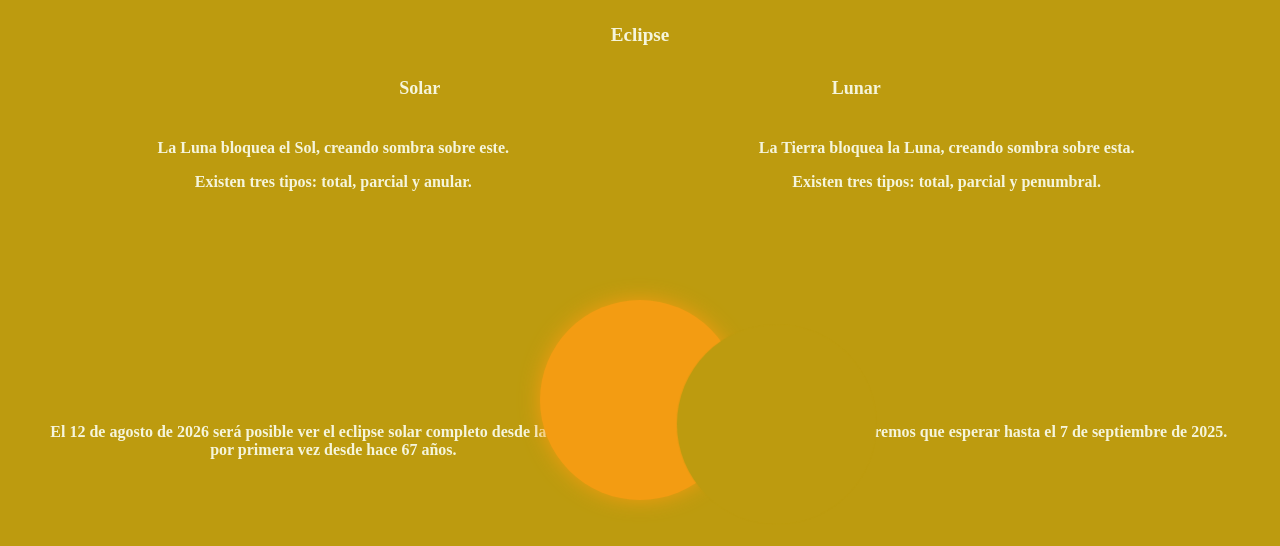
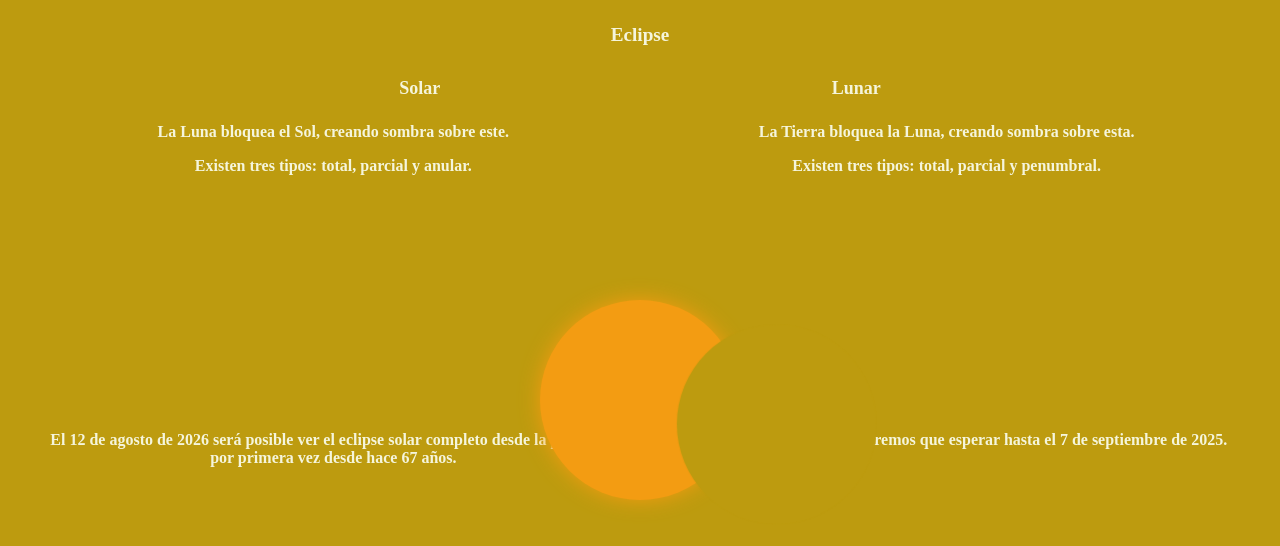
Before and after one commit to sanguino09/AstroMery, a plain HTML site: page eclipse.html in a window 1280 px wide. Drawn offline with Linux system fonts and the light colour scheme.

Commit message:
Add files via upload

```diff
--- a/eclipse.html
+++ b/eclipse.html
@@ -14,7 +14,7 @@
         <div>Solar</div>
         <div>Lunar</div>
     </div>
-    <div style="display: flex;justify-content: space-evenly; margin-top: 5vh; font-weight: bolder; color: beige; font-size: medium;">
+    <div style="display: flex;justify-content: space-evenly; margin-top: 3vh; font-weight: bolder; color: beige; font-size: medium;">
         <div style="width: 45vw; text-align: center;">La Luna bloquea el Sol, creando sombra sobre este.
             <p>Existen tres tipos: total, parcial y anular.</p></div>
         <div style="width: 45vw; text-align: center;">La Tierra bloquea la Luna, creando sombra sobre esta.
@@ -22,7 +22,7 @@
     </div>
     <div class="sun"></div>
     <div class="moon"></div>
-    <div style="display: flex;justify-content: space-evenly; margin-top: 27vh; font-weight: bolder; color: beige; font-size: medium;">
+    <div style="display: flex;justify-content: space-evenly; margin-top: 30vh; font-weight: bolder; color: beige; font-size: medium;">
         <div style="width: 45vw; text-align: center;">El 12 de agosto de 2026 será posible ver el eclipse solar completo desde la península por primera vez desde hace 67 años.</div>
         <div style="width: 45vw; text-align: center;">Para el eclipse total lunar tendremos que esperar hasta el 7 de septiembre de 2025.</div>
     </div>
```
